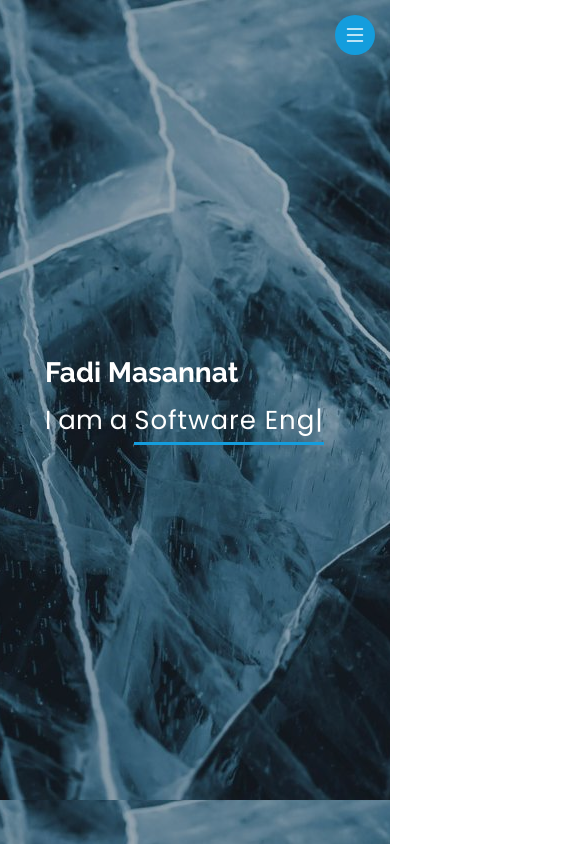
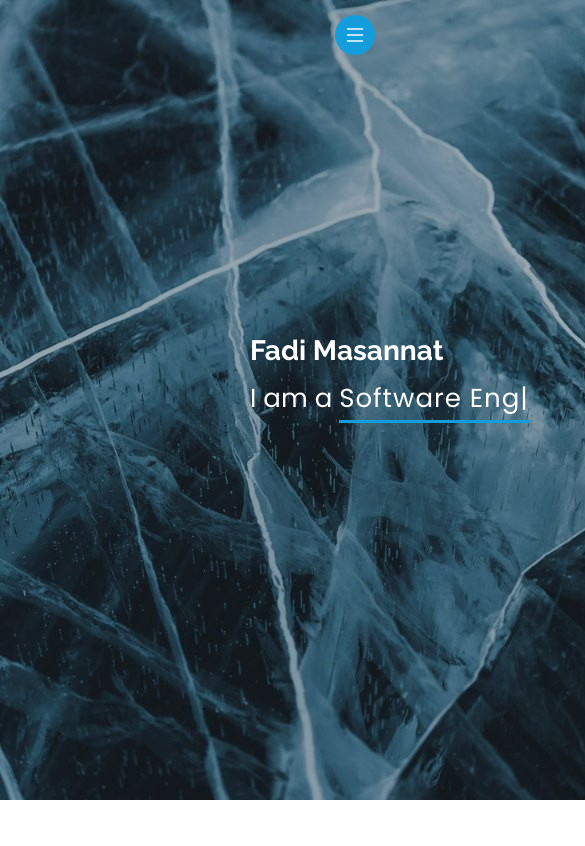
Before and after one commit to Fadi-Masannat/Portfolio, a plain HTML site: page index.html in a window 390 px wide. Shown: the top 846 px of the page, 585 px wide, since content can reach past the window. Drawn offline with nearby package versions, Linux system fonts and the light colour scheme.

Commit message:
Fixed Issues

```diff
--- a/assets/css/style.css
+++ b/assets/css/style.css
@@ -140,7 +140,7 @@ h6 {
 */
 @media (max-width: 1199px) {
   #hero {
-    background: url("../img/blueLogo.jpg") top center;
+    background: url("../img/blueLogo-filtered.jpg") top center;
   }
 
   #header {
@@ -246,10 +246,10 @@ h6 {
 #hero {
   width: 100%;
   height: 100vh;
-  background: url("../img/hero-bg.png") top center;
+  background: url("../img/hero-bg-filtered.jpg") top center;
   background-size: cover;
 }
-
+/*
 #hero:before {
   content: "";
   background: rgba(5, 13, 24, 0.3);
@@ -258,10 +258,10 @@ h6 {
   top: 0;
   left: 0;
   right: 0;
-  width: 100%; /* Cover entire width of parent container */
-  height: 100%; /* Cover entire height of parent container */
+  width: 100%; Cover entire width of parent container
+  height: 100%;  Cover entire height of parent container
   z-index: 1;
-}
+} */
 
 #hero .hero-container {
   position: relative;
@@ -299,7 +299,9 @@ h6 {
 
 @media (max-width: 900px) {
   #hero {
-    background: url("../img/blueLogo.jpg") top center;
+    background: url("../img/blueLogo-filtered.jpg") top center;
+    width: 800px;
+    height: 800px;
   }
 
   #hero h1 {
@@ -529,8 +531,8 @@ section {
 .resume .resume-item::before {
   content: "";
   position: absolute;
-  width: 16px;
-  height: 16px;
+  width: 100%;
+  height: 100%;
   border-radius: 50px;
   left: -9px;
   top: 0;
```
Also changed, not shown: assets/img/blueLogo-filtered.jpg (added), assets/img/hero-bg-filtered.jpg (added), assets/img/hero-bg3.JPG (deleted), assets/img/mobile-waves.jpg (deleted), assets/img/test-mobile.png (deleted), assets/img/testimonials/testimonials-1.jpg (deleted), assets/img/testimonials/testimonials-2.jpg (deleted), assets/img/testimonials/testimonials-3.jpg (deleted), assets/img/testimonials/testimonials-4.jpg (deleted), assets/img/testimonials/testimonials-5.jpg (deleted), assets/img/wavesEdited.jpg (deleted), assets/img/wavesLogo.jpg (deleted), 4 other files.
